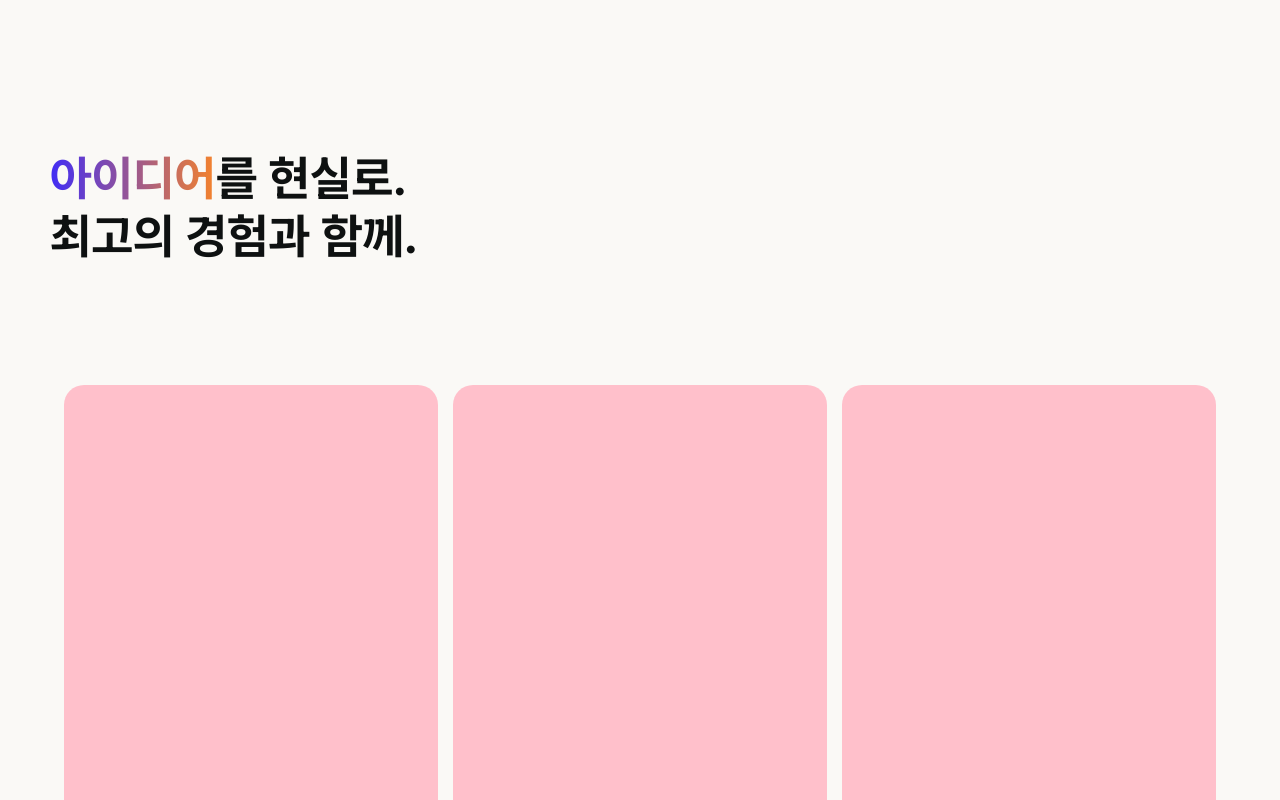
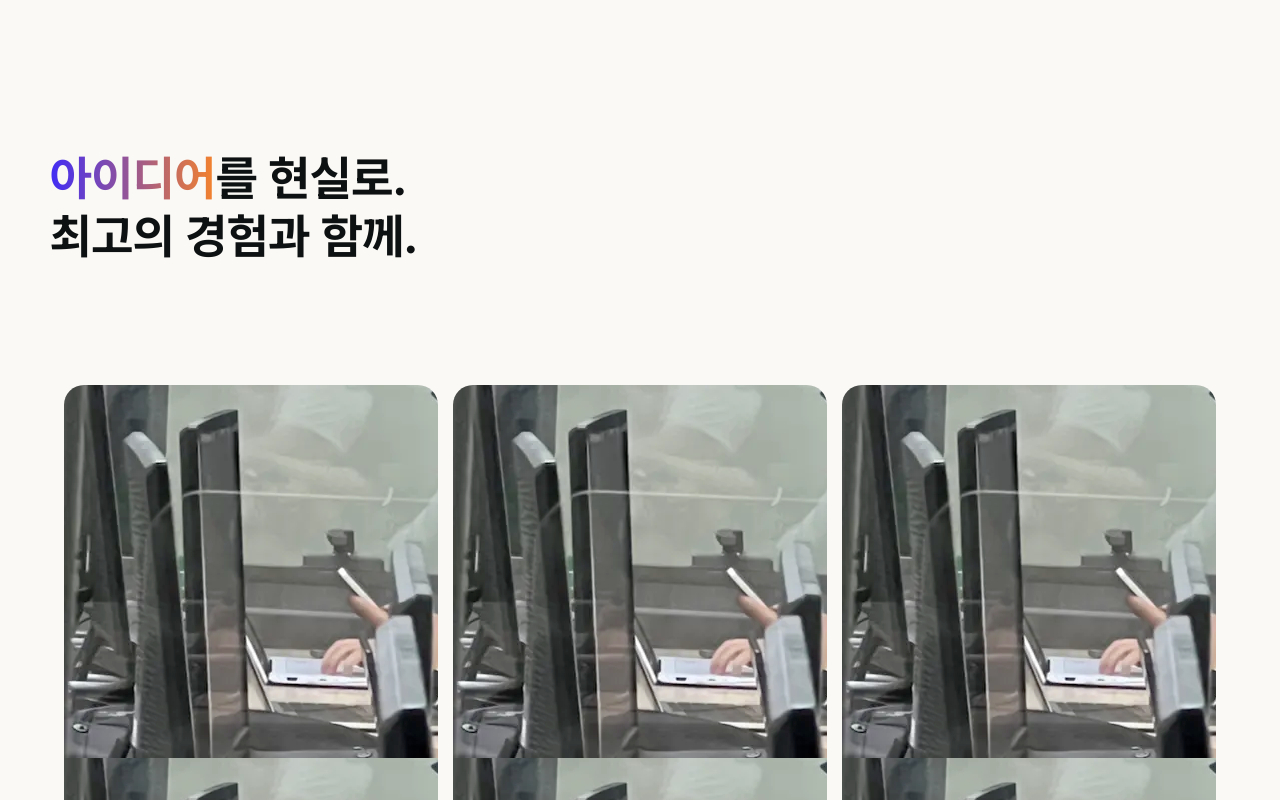
Before and after one commit to jiwonsudo/JW-Web, a React (Vite) app in the folder jw-web/: page / in a window 1280 px wide. Shown: the top 800 px of the page. Built offline with nearby package versions, Linux system fonts and the light colour scheme.

Commit message:
Design: Hero, InfoPreview 애니메이션 delay & duration 수정

```diff
--- a/jw-web/src/pages/Home/ui/Hero.jsx
+++ b/jw-web/src/pages/Home/ui/Hero.jsx
@@ -1,4 +1,4 @@
-import styled, { keyframes } from "styled-components";
+import styled from "styled-components";
 import { useTranslation } from "react-i18next";
 import i18n from "../../../shared/i18n";
 
@@ -22,10 +22,9 @@ const Title = styled.h1`
   font-weight: 700;
   color: #0e1111;
   line-height: 120%;
+  display: inline-block;
   opacity: 0;
-  display: inline-block;
-  animation: ${moveUpToAppear} .8s cubic-bezier(.46,-0.04,.48,1) forwards;
-  animation-delay: .2s;
+  animation: ${moveUpToAppear} .5s cubic-bezier(.46,-0.04,.48,1) forwards;
 
   ${({ $currLang }) => media.mobile`
     font-size: ${$currLang === 'en' ? 'x-large' : 'xx-large'};
--- a/jw-web/src/pages/Home/ui/InfoPreview.jsx
+++ b/jw-web/src/pages/Home/ui/InfoPreview.jsx
@@ -24,10 +24,11 @@ const InfoCardWrapper = styled.div`
 const InfoCard = styled.div`
   width: calc((100% - (${INFOCARD_GAP}px * 2)) / 3);
   aspect-ratio: 1 / 1.6;
-  background-color: pink; /* TODO: delete after Test */
+  background: url(${(props) => props.$url});
   border-radius: 20px;
-  animation: ${moveUpToAppear} .8s cubic-bezier(.46,-0.04,.48,1) forwards;
-  animation-delay: ${(props) => props.delay ? delay : '.2s'};
+  opacity: 0;
+  animation: ${moveUpToAppear} .5s cubic-bezier(.46,-0.04,.48,1) forwards;
+  animation-delay: ${(props) => props.$delay || '0'};
 
   ${media.mobile`
     width: 100%;
@@ -43,9 +44,9 @@ const InfoCard = styled.div`
 export const InfoPreview = () => {
   return (
     <InfoCardWrapper>
-      <InfoCard/>
-      <InfoCard/>
-      <InfoCard/>
+      <InfoCard $delay='.2s' $url='/images/profile_image.webp'/>
+      <InfoCard $delay='.3s' $url='/images/profile_image.webp'/>
+      <InfoCard $delay='.4s' $url='/images/profile_image.webp'/>
     </InfoCardWrapper>
   );
 }
```
